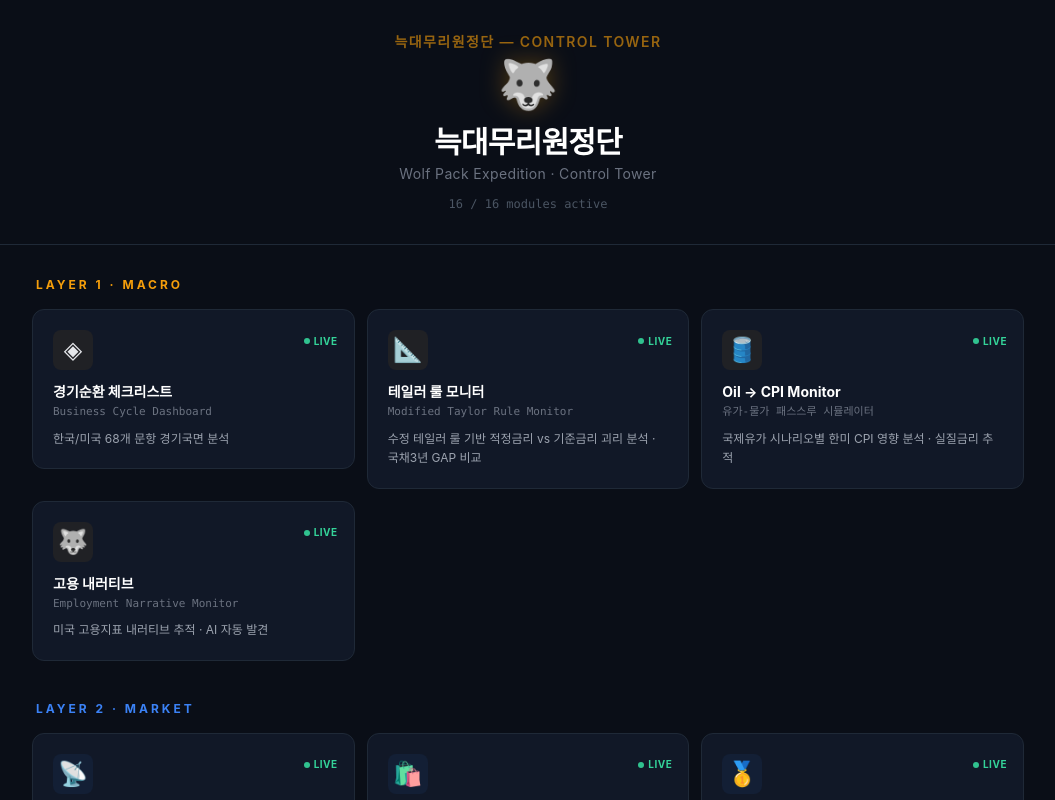
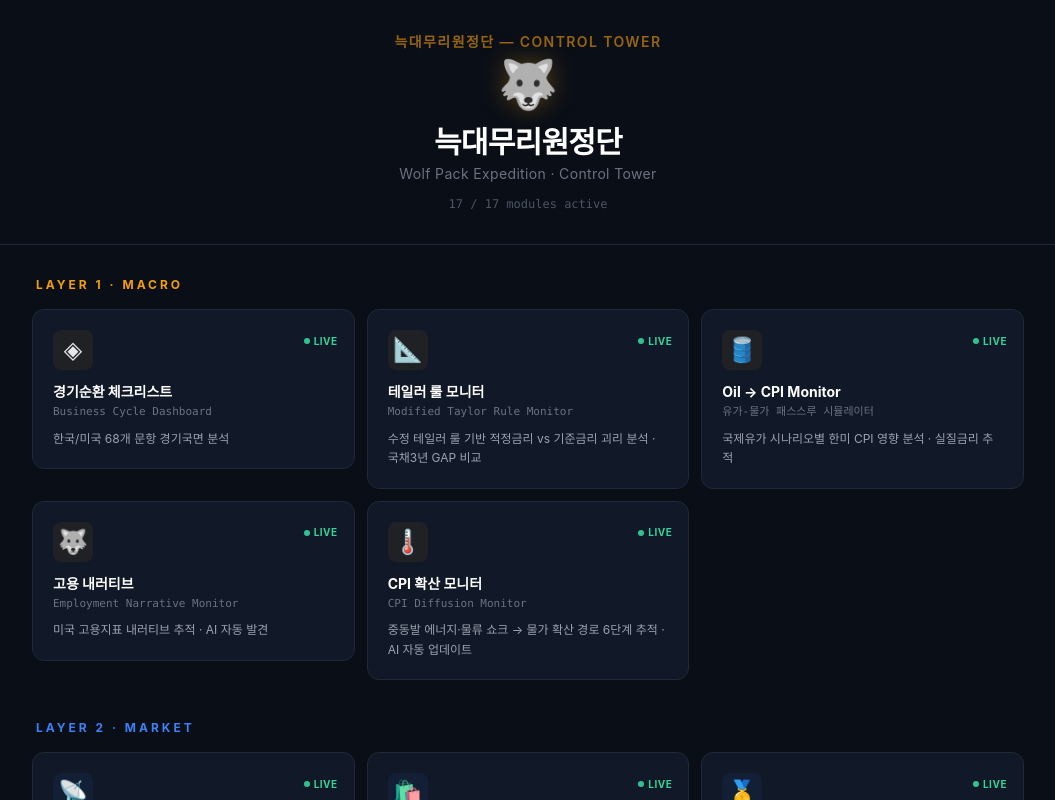
Before and after one commit to mib7514/wolfpack, a Next.js app: page / in a window 1280 px wide. Shown: the top 800 px of the page, without its empty margins (112-1167 px from the left). Built offline with nearby package versions, Linux system fonts and the light colour scheme.

Commit message:
Update page.js

```diff
--- a/app/page.js
+++ b/app/page.js
@@ -42,6 +42,16 @@ const MODULES = [
     icon: "🐺",
     description: "미국 고용지표 내러티브 추적 · AI 자동 발견",
     path: "/modules/employment-narrative",
+    layer: "macro",
+    status: "live",
+  },
+  {
+    id: "inflation-monitor",
+    name: "CPI 확산 모니터",
+    subtitle: "CPI Diffusion Monitor",
+    icon: "🌡️",
+    description: "중동발 에너지·물류 쇼크 → 물가 확산 경로 6단계 추적 · AI 자동 업데이트",
+    path: "/modules/inflation-monitor",
     layer: "macro",
     status: "live",
   },
```
